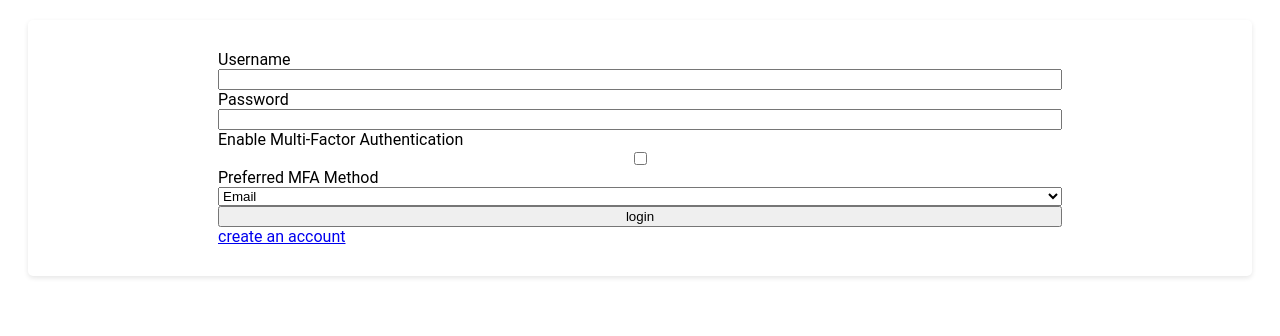
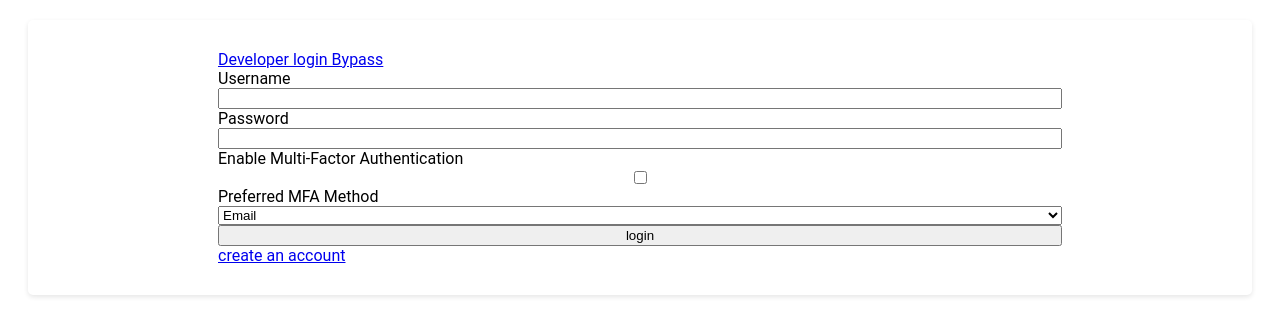
Before and after one commit to Seth-Gers-2002/Uni_Group_project_website, a Flask app: page /login in a window 1280 px wide. Shown: the part 211-547 px from the top of the page. Run offline with Flask 3, Linux system fonts and the light colour scheme.

Commit message:
Added a developer bypass for login and removed the user home page

```diff
--- a/my_app_directory/templates/base.html
+++ b/my_app_directory/templates/base.html
@@ -12,7 +12,6 @@
 
     {% block navbar %}
     <nav>
-        <a href="{{ url_for('index') }}">🏠 Home</a>
         <a href="{{ url_for('base') }}">Dashboard</a>
 
         <div class="dropdown">
--- a/my_app_directory/templates/login.html
+++ b/my_app_directory/templates/login.html
@@ -4,6 +4,10 @@
 {% block title %}Login{% endblock %}
 {% block content %}
 <form method="POST" action="{{ url_for('auth.login') }}">
+
+    <a href="{{ url_for('base') }}">Developer login Bypass</a>
+
+
     <label>Username</label>
     <input type="text" name="username" required>
 
```
